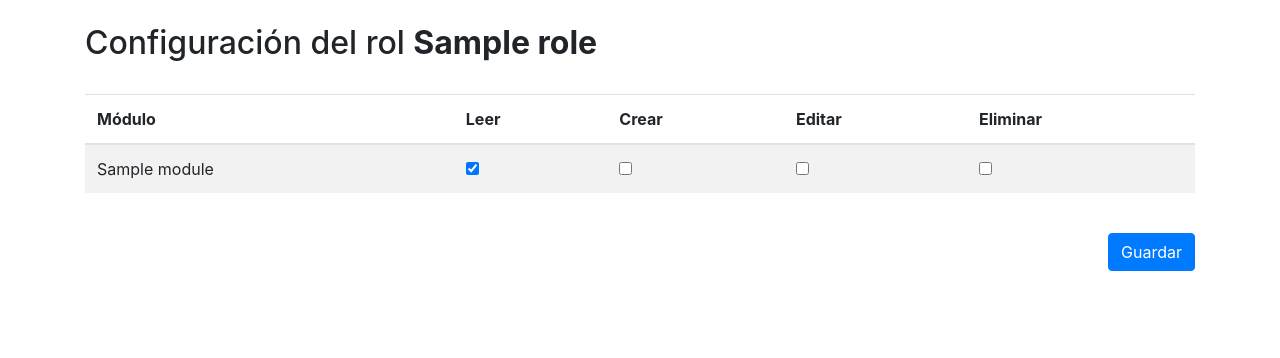
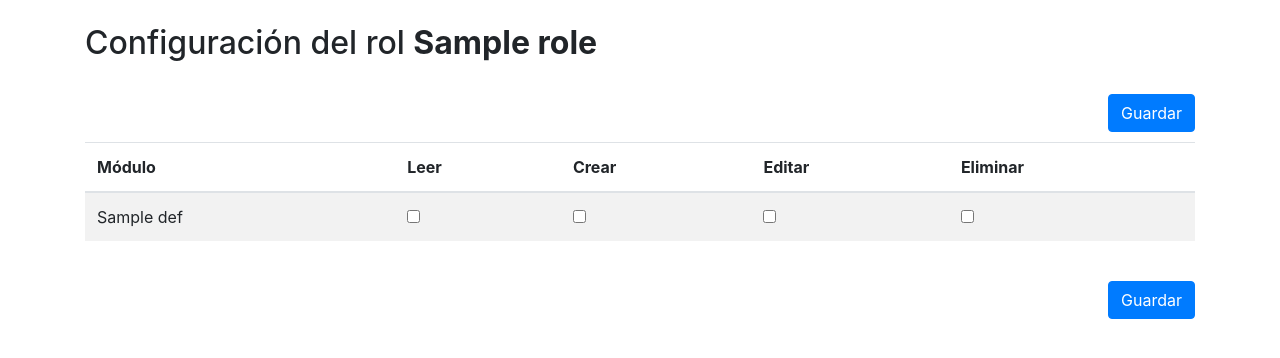
Before and after one commit to sanchezfauste/bPortal, a Django app: template portal/templates/portal/edit_role.html in a window 1280 px wide. Shown: the part 56-414 px from the top of the page. Run offline with Django 3.2, Linux system fonts and the light colour scheme; tables that the repository leaves empty hold one stand-in row (values such as "Sample post"); the template is opened without the code that fills it: values that come from a table or form of the project are taken from there, most other values are stand-ins (such as "Sample title", 1, 10 or a date in 2020); parts of the project's set-up code (start-up, migrations or seed data) failed here and were passed over; some libraries are stand-ins or nearby versions.

Commit message:
Role permissions save

```diff
--- a/portal/templates/portal/edit_role.html
+++ b/portal/templates/portal/edit_role.html
@@ -11,7 +11,8 @@
 
     {% if role_bean %}
 
-        {% if available_modules %}
+        {% if module_permissions %}
+            <a href="#" class="btn btn-primary float-right" onclick="save_role_permissions();">Guardar</a><br><br>
             <table class="table table-striped">
                 <thead class="thead-inverse">
                     <tr>
@@ -23,13 +24,13 @@
                     </tr>
                 </thead>
                 <tbody id="module_permissions">
-                    {% for module in available_modules %}
-                        <tr id="{{ module.module_key }}_permissions">
-                            <td>{{ module.module_label }}</td>
-                            <td><input type="checkbox" checked module="{{ module.module_key }}" permission="read" id="{{ module.module_key }}_read"></td>
-                            <td><input type="checkbox" module="{{ module.module_key }}" permission="create" id="{{ module.module_key }}_create"></td>
-                            <td><input type="checkbox" module="{{ module.module_key }}" permission="edit" id="{{ module.module_key }}_edit"></td>
-                            <td><input type="checkbox" module="{{ module.module_key }}" permission="delete" id="{{ module.module_key }}_delete"></td>
+                    {% for module_key, def in module_permissions.items %}
+                        <tr id="{{ module_key }}_permissions">
+                            <td>{{ def.module_label }}</td>
+                            <td><input type="checkbox" {% if def.read %} checked {% endif %} module="{{ module_key }}" permission="read" id="{{ module_key }}_read"></td>
+                            <td><input type="checkbox" {% if def.create %} checked {% endif %} module="{{ module_key }}" permission="create" id="{{ module_key }}_create"></td>
+                            <td><input type="checkbox" {% if def.edit %} checked {% endif %} module="{{ module_key }}" permission="edit" id="{{ module_key }}_edit"></td>
+                            <td><input type="checkbox" {% if def.delete %} checked {% endif %} module="{{ module_key }}" permission="delete" id="{{ module_key }}_delete"></td>
                         </tr>
                     {% endfor %}
                 </tbody>
```
Also changed, not shown: portal/views.py (+32 -1 lines).
